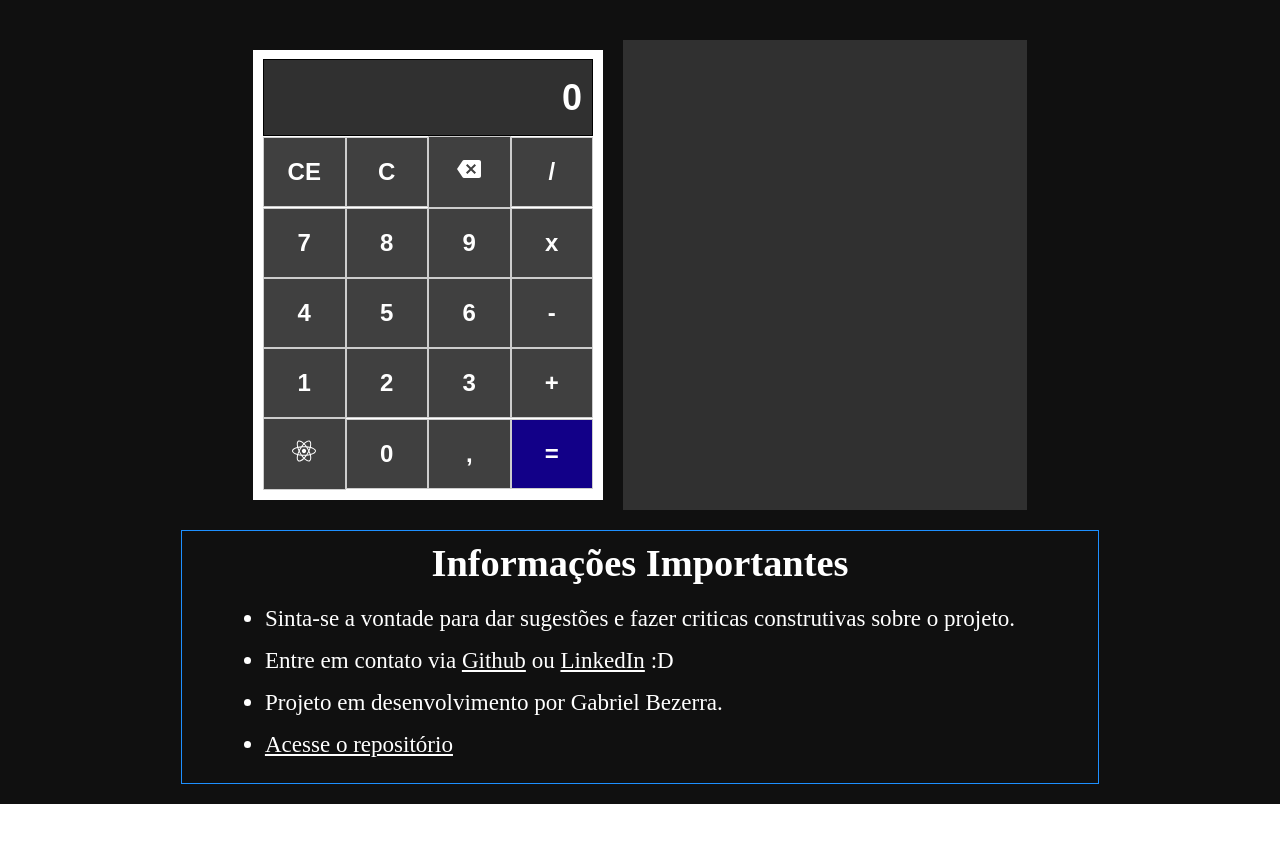
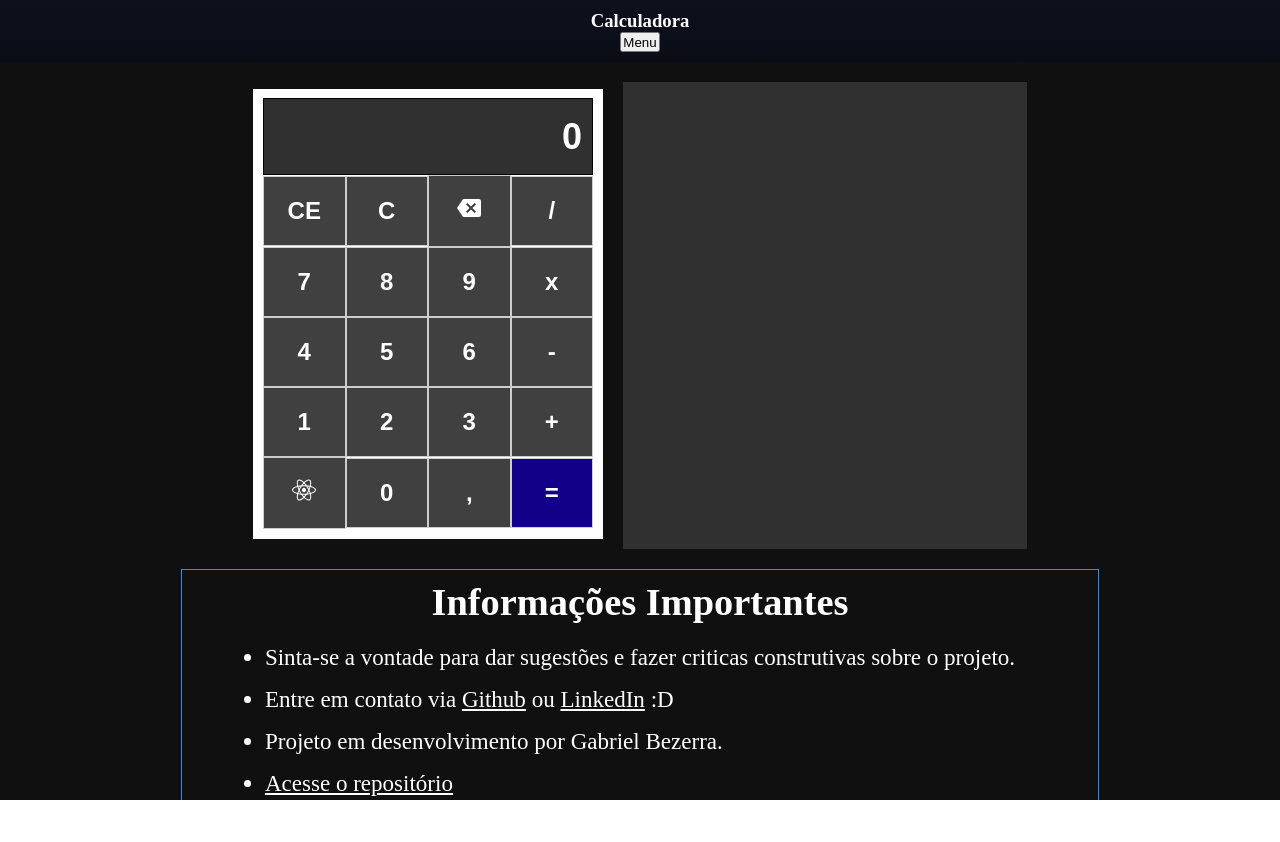
Before and after one commit to gabrielbvl/calculadora, a React (Create React App) app: page / in a window 1280 px wide. Shown: the top 842 px of the page. After the commit the page ends 800 px from the top, so only its background shows below. Built offline with nearby package versions, Linux system fonts and the light colour scheme.

Commit message:
header component creation

```diff
--- a/src/App.js
+++ b/src/App.js
@@ -10,6 +10,7 @@ import Core from "./components/Core";
 import { useState } from "react";
 import Historic from "./components/Historic";
 import Footer from "./components/Footer";
+import Header from "./components/Header";
 
 const App = () => {
   const [currentNumber, setCurrentNumber] = useState(0);
@@ -22,6 +23,7 @@ const App = () => {
 
   return (
     <GlobalContainer>
+      <Header />
       <ContainerMaster>
         <ContentH1>
           <h1>Faça seus cálculos e seja feliz</h1>
--- a/src/components/Footer/styles.js
+++ b/src/components/Footer/styles.js
@@ -10,7 +10,7 @@ export const FooterContainer = styled.h3`
   flex-direction: column;
   align-items: center;
   justify-content: center;
-  border: 1px solid dodgerblue;
+  border: 1px solid #1e90ff;
   padding: 10px;
   transition: 2s;
   margin-bottom: 20px;
--- /dev/null
+++ b/src/components/Header/index.jsx
@@ -0,0 +1,12 @@
+import { HeaderContainer } from "./styles";
+
+const Header = () => {
+  return (
+    <HeaderContainer>
+      <p>Calculadora</p>
+      <button>Menu</button>
+    </HeaderContainer>
+  );
+};
+
+export default Header;
--- /dev/null
+++ b/src/components/Header/styles.js
@@ -0,0 +1,22 @@
+import styled from "styled-components";
+
+export const HeaderContainer = styled.h3`
+  color: white;
+  text-align: center;
+  width: 100%;
+  display: flex;
+  flex-direction: column;
+  align-items: center;
+  justify-content: center;
+  background: linear-gradient(to bottom, #0e101c, #0a0c16);
+  transition: 2s;
+  margin-bottom: 20px;
+  margin-bottom: 20px;
+  padding: 10px 0 10px 0;
+
+  button {
+    width: 40px;
+    height: 20px;
+    color: black;
+  }
+`;
--- a/src/components/Historic/styled.js
+++ b/src/components/Historic/styled.js
@@ -39,11 +39,11 @@ export const HistoricContent = styled.div`
   display: flex;
   align-items: center;
   padding: 2px;
-  border-bottom: 1px solid dodgerblue;
+  border-bottom: 1px solid #1e90ff;
   width: 98%;
 
   #numberOfOperation {
-    color: dodgerblue;
+    color: #1e90ff;
     font-size: 26px;
     font-weight: 700;
     display: flex;
--- a/src/styles.js
+++ b/src/styles.js
@@ -2,7 +2,11 @@ import styled from "styled-components";
 
 export const GlobalContainer = styled.div`
   height: 100vh;
+  width: 100vw;
   background-color: #101010;
+  display: flex;
+  flex-direction: column;
+  align-items: center;
 `;
 
 export const ContainerMaster = styled.div`
@@ -49,7 +53,7 @@ export const Content = styled.div`
 export const ContentH1 = styled.div`
   font-size: 3.3vw;
   text-align: center;
-  color: dodgerblue;
+  color: #1e90ff;
   padding: 20px;
 
   @media (min-width: 990px) {
```
